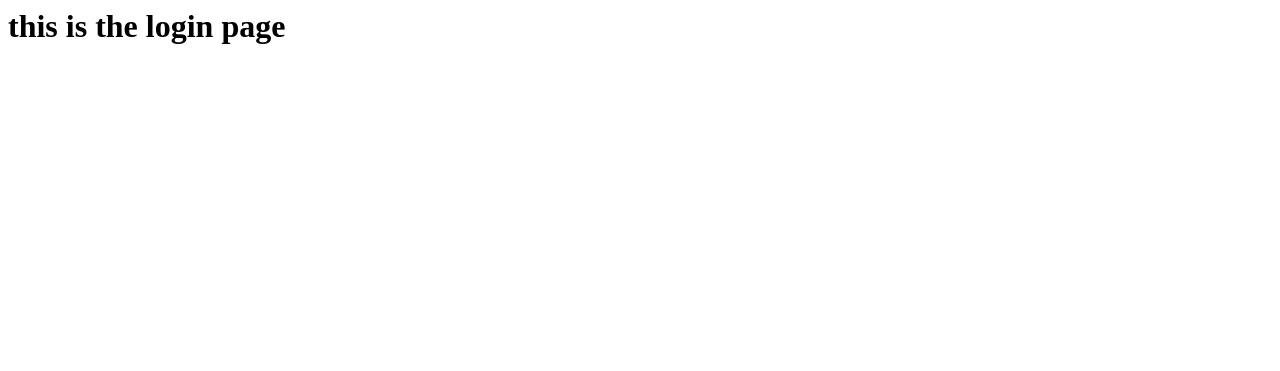
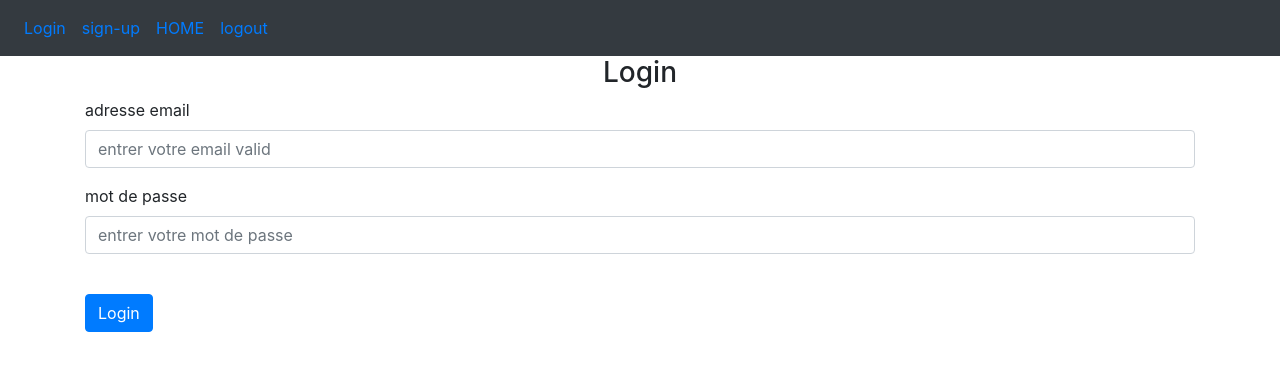
Before and after one commit to IDKHowToDev/OneMoreChapterFask, a Flask app: page /login in a window 1280 px wide. Shown: the top 371 px of the page. Run offline with Flask 2, Linux system fonts and the light colour scheme; some libraries are stand-ins or nearby versions.

Commit message:
ajout des fichiers html et css

```diff
--- a/website/auth.py
+++ b/website/auth.py
@@ -3,11 +3,11 @@ auth=Blueprint('auth',__name__)
 
 @auth.route('/login')
 def  login():
-    return "<h1> this is the login page </h1>"
+    return render_template("login.html", text=True)
 
 @auth.route('/logout')
 def logout():
-    return "<p> you will logout shortly</p>"
-@auth.route('/trying')
-def trying():
-    return render_template("base.html")
+    return "u will logout shortly"
+@auth.route('/signup')
+def signup():
+    return render_template("signup.html")
--- a/website/templates/base.html
+++ b/website/templates/base.html
@@ -28,17 +28,21 @@
     <div class="collapse navbar-collapse" id="navbar">
       <div class="navbar-nav">
         <a class="nav-item nav-link" id="login" href="/login">Login </a>
-        <a class="nav-item nav-link" id="sign-up" href="/login"> sign-up </a>
-        <a class="nav-item nav-link" id="logout" href="/">HOME </a>
+        <a class="nav-item nav-link" id="sign-up" href="/signup"> sign-up </a>
+        <a class="nav-item nav-link" id="home" href="/">HOME </a>
+        <a class="nav-item nav-link" id="logout" href="/logout"> logout </a>
+
       </div>
     </div>
-
     </nav>
-            <script
-      src="https://code.jquery.com/jquery-3.2.1.slim.min.js"
-      integrity="sha384-KJ3o2DKtIkvYIK3UENzmM7KCkRr/rE9/Qpg6aAZGJwFDMVNA/GpGFF93hXpG5KkN"
-      crossorigin="anonymous"
-    ></script>
+    <div class="container">
+    {% block content %} {%endblock%}
+    </div>
+    <script
+    src="https://code.jquery.com/jquery-3.2.1.slim.min.js"
+    integrity="sha384-KJ3o2DKtIkvYIK3UENzmM7KCkRr/rE9/Qpg6aAZGJwFDMVNA/GpGFF93hXpG5KkN"
+    crossorigin="anonymous"
+  ></script>
     <script
       src="https://cdnjs.cloudflare.com/ajax/libs/popper.js/1.12.9/umd/popper.min.js"
       integrity="sha384-ApNbgh9B+Y1QKtv3Rn7W3mgPxhU9K/ScQsAP7hUibX39j7fakFPskvXusvfa0b4Q"
--- a/website/templates/home.html
+++ b/website/templates/home.html
@@ -1,2 +1,3 @@
 {% extends "base.html" %}
 {% block title %} its not home anymore {% endblock %}
+{% block content %}<h1>this is our home page</h1> {% endblock %}
--- /dev/null
+++ b/website/templates/login.html
@@ -0,0 +1,29 @@
+{% extends "base.html" %}
+{% block title %} login page {% endblock %}
+{% block content %}
+<form method="POST">
+    <h3 align="center">Login</h3>
+    <div class="form-group">
+      <label for="email">adresse email </label>
+      <input
+        type="email"
+        class="form-control"
+        id="email"
+        name="email"
+        placeholder="entrer votre email valid"
+      />
+    </div>
+    <div class="form-group">
+      <label for="password">mot de passe</label>
+      <input
+        type="password"
+        class="form-control"
+        id="password"
+        name="password"
+        placeholder="entrer votre mot de passe "
+      />
+    </div>
+    <br />
+    <button type="submit" class="btn btn-primary">Login</button>
+  </form>
+  {% endblock %}
```
Also changed, not shown: website/templates/signup.html (added, +48 -0 lines).
